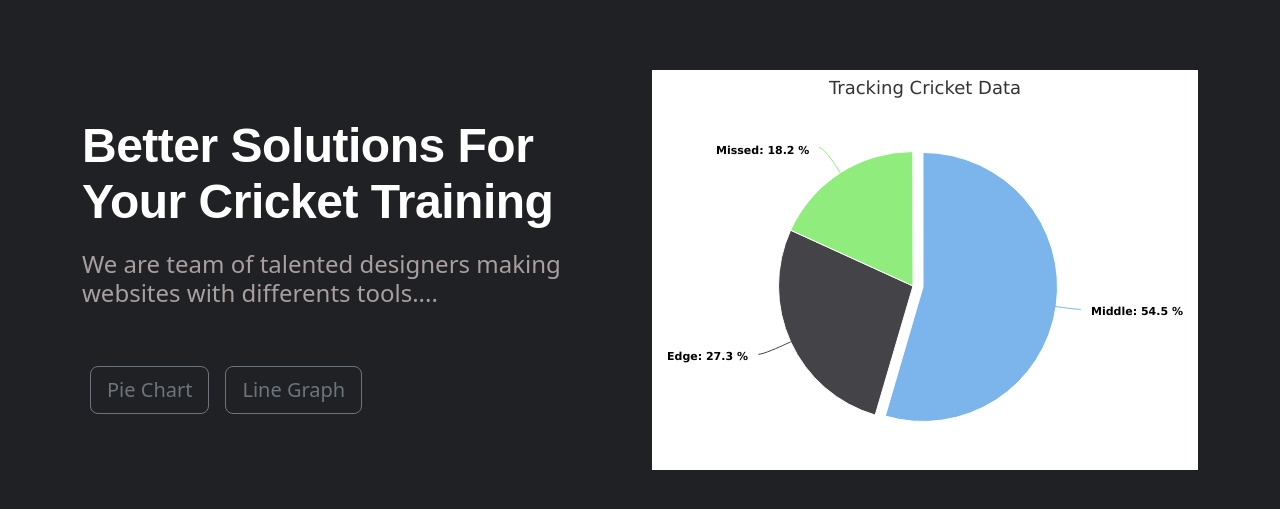
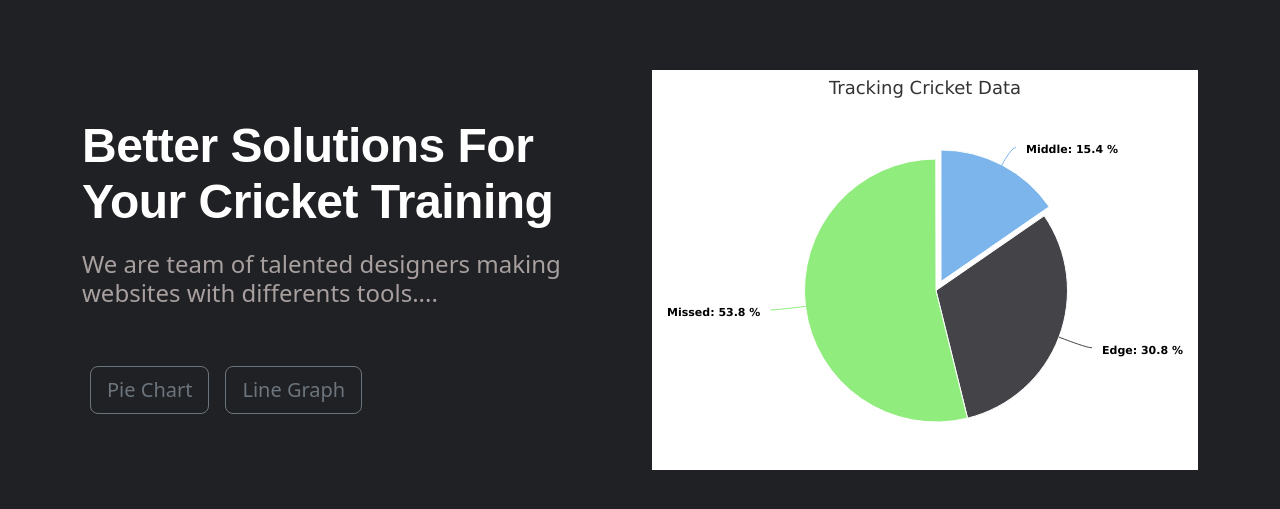
Before and after one commit to Atique22/smart-cricket, a React (Create React App) app in the folder frontend/: page /graph in a window 1280 px wide. Shown: the part 291-800 px from the top of the page. Built offline with nearby package versions, Linux system fonts and the light colour scheme.

Commit message:
Update with graph modification

```diff
--- a/frontend/src/components/Charts/HighChartPie.js
+++ b/frontend/src/components/Charts/HighChartPie.js
@@ -1,59 +1,62 @@
-import React from 'react';
+import React from "react";
 import HighCharts from "highcharts";
 import HighChartsReact from "highcharts-react-official";
 
-
-export default function HighChartPie (){
-
+export default function HighChartPie(props) {
   const options = {
     chart: {
       plotBackgroundColor: null,
       plotBorderWidth: null,
       plotShadow: false,
-          type: 'pie'
+      type: "pie",
     },
     title: {
-          text: 'Tracking Cricket Data',
-          align: 'center'
+      text: "Tracking Cricket Data",
+      align: "center",
     },
     tooltip: {
-          pointFormat: '{series.name}: <b>{point.percentage:.1f}%</b>'
+      pointFormat: "{series.name}: <b>{point.percentage:.1f}%</b>",
     },
     accessibility: {
       point: {
-            valueSuffix: '%'
-          }
+        valueSuffix: "%",
+      },
     },
     plotOptions: {
       pie: {
         allowPointSelect: true,
-            cursor: 'pointer',
+        cursor: "pointer",
         dataLabels: {
           enabled: true,
-              format: '<b>{point.name}</b>: {point.percentage:.1f} %'
-            }
-          }
+          format: "<b>{point.name}</b>: {point.percentage:.1f} %",
         },
-        series: [{
-          data: [{
-            name: 'Middle',
-            y: 6,
+      },
+    },
+    series: [
+      {
+        data: [
+          {
+            name: "Middle",
+            y: props.middle,
             sliced: true,
-            selected: true
-          }, {
-            name: 'Edge',
-            y: 3
-          },  {
-            name: 'Missed',
-            y: 2
-          }]
-        }]
+            selected: true,
+          },
+          {
+            name: "Edge",
+            y: props.edge,
+          },
+          {
+            name: "Missed",
+            y: props.missed,
+          },
+        ],
+      },
+    ],
   };
 
-    return(
-        <div className='col-12'>
+  return (
+    <div className="col-12">
       <HighChartsReact highcharts={HighCharts} options={options} />
     </div>
-    )
-
+  );
 }
--- a/frontend/src/components/Charts/LineGraph.js
+++ b/frontend/src/components/Charts/LineGraph.js
@@ -2,7 +2,7 @@ import React from "react";
 import HighCharts from "highcharts";
 import HighChartsReact from "highcharts-react-official";
 
-export default function LineGraph() {
+export default function LineGraph(props) {
   const options = {
     chart: {
       type: "column",
@@ -51,15 +51,15 @@ export default function LineGraph() {
         data: [
           {
             name: "Middle",
-            y: 63.06,
+            y: props.middle,
           },
           {
             name: "Edge",
-            y: 19.84,
+            y: props.edge,
           },
           {
             name: "Missed",
-            y: 4.18,
+            y: props.missed,
           },
         ],
       },
--- a/frontend/src/components/Dashboard/GraphDashboard.js
+++ b/frontend/src/components/Dashboard/GraphDashboard.js
@@ -53,7 +53,11 @@ const GraphDashboard = () => {
                 data-aos="zoom-in"
                 data-aos-delay="200"
               >
-                {show === true ? <HighChartPie /> : <LineGraph />}
+                {show === true ? (
+                  <HighChartPie middle={2} edge={4} missed={7} />
+                ) : (
+                  <LineGraph middle={2} edge={4} missed={7} />
+                )}
               </div>
             </div>
           </div>
```
Lines whose indentation alone changed are shown as unchanged.
